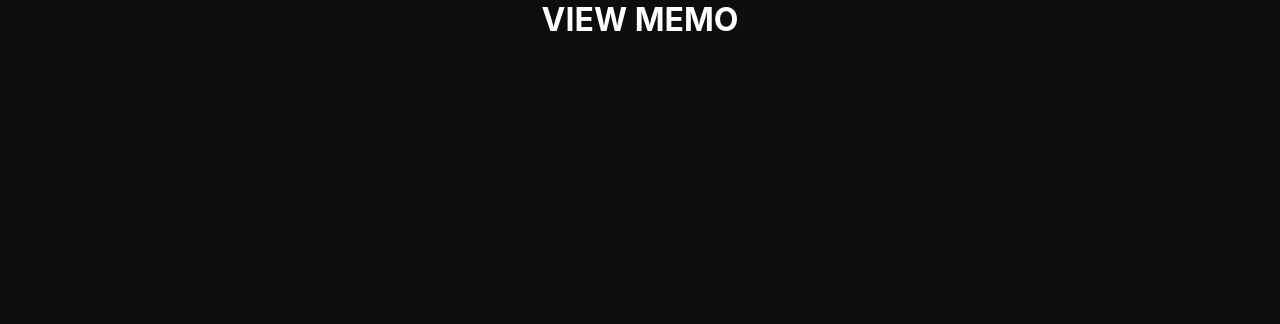
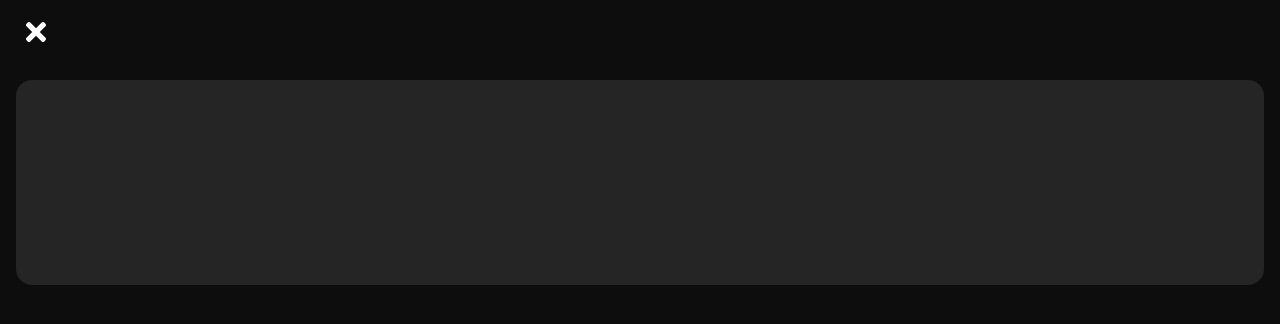
Before and after one commit to weirdry/react-memo, a React (Create React App) app: page /view-memo in a window 1280 px wide. Shown: the top 324 px of the page. Built offline with nearby package versions, Linux system fonts and the light colour scheme; a web font is replaced by a local one.

Commit message:
card component & memo item component modigied

```diff
--- a/package.json
+++ b/package.json
@@ -13,6 +13,7 @@
     "@types/react-dom": "^18.0.6",
     "@types/react-redux": "^7.1.24",
     "@types/react-router-dom": "^5.3.3",
+    "@types/uuid": "^8.3.4",
     "react": "^18.2.0",
     "react-dom": "^18.2.0",
     "react-redux": "^8.0.4",
@@ -21,6 +22,7 @@
     "styled-components": "^5.3.5",
     "token-transformer": "^0.0.27",
     "typescript": "^4.8.3",
+    "uuid": "^9.0.0",
     "web-vitals": "^2.1.4"
   },
   "scripts": {
--- a/src/components/card/card.component.tsx
+++ b/src/components/card/card.component.tsx
@@ -1,17 +1,32 @@
-import { ReactNode } from 'react'
+import { ReactNode, MouseEvent } from 'react'
 
 import { CardContainer } from './card.styles'
 
+export type CardType = 'list' | 'detailed'
+
 type CardProps = {
+	cardType: CardType
+	isClickable: boolean
+	handleClick?: (e: MouseEvent<HTMLDivElement>) => void
 	children: ReactNode | null
 }
 
 export default function Card(props: CardProps) {
-	const { children } = props
+	const { cardType, isClickable, handleClick, children } = props
 
-	return <CardContainer>{children}</CardContainer>
+	return (
+		<CardContainer
+			cardType={cardType}
+			isClickable={isClickable}
+			onClick={handleClick}
+		>
+			{children}
+		</CardContainer>
+	)
 }
 
 Card.defaultProps = {
+	cardType: 'list',
+	isClickable: false,
 	children: null,
 }
--- a/src/components/card/card.styles.ts
+++ b/src/components/card/card.styles.ts
@@ -1,10 +1,23 @@
-import styled from 'styled-components'
+import styled, { css } from 'styled-components'
+
+import { CardType } from './card.component'
 
 import '../../assets/tokens/variables.css'
 
-export const CardContainer = styled.div`
+type CardContainerProps = {
+	cardType: CardType
+	isClickable: boolean
+}
+
+export const CardContainer = styled.div<CardContainerProps>`
 	width: 100%;
-	min-height: 4rem;
+	min-height: ${(props) => (props.cardType === 'list' ? `4rem` : `12.825rem;`)};
+
+	${(props) =>
+		props.isClickable &&
+		css`
+			cursor: pointer;
+		`}
 
 	padding: var(--padding-card-container);
 	border-radius: var(--radii-card-container);
--- a/src/components/memo-item/memo-item.component.tsx
+++ b/src/components/memo-item/memo-item.component.tsx
@@ -1,21 +1,29 @@
+import { MouseEvent } from 'react'
+import { useNavigate } from 'react-router-dom'
+
 import Card from '../card/card.component'
 
 import { ContentContainer } from './memo-item.styles'
 
 type MemoItemProps = {
-	title: string
-	body: string
+	title?: string
+	body?: string
 	date: string
 }
 
 export default function MemoItem(props: MemoItemProps) {
 	const { title, body, date } = props
 
+	const navigate = useNavigate()
+
+	const handleClick = (e: MouseEvent<HTMLDivElement>): void =>
+		navigate('/view-memo')
+
 	return (
-		<Card>
+		<Card isClickable handleClick={handleClick}>
 			<ContentContainer>
-				<h3>{title}</h3>
-				<p>{body}</p>
+				{title && <h3>{title}</h3>}
+				{body && <p>{body}</p>}
 				<span>{date}</span>
 			</ContentContainer>
 		</Card>
--- a/src/components/memo-list/memo-list.component.tsx
+++ b/src/components/memo-list/memo-list.component.tsx
@@ -1,4 +1,4 @@
-import { Memo } from '../../store/reducers/memo/memoSlice'
+import { Memo } from '../../store/memo/memoSlice'
 import Accordion from '../accordion/accordion.component'
 import MemoItem from '../memo-item/memo-item.component'
 
--- a/src/routes/create-memo/create-memo.component.tsx
+++ b/src/routes/create-memo/create-memo.component.tsx
@@ -1,10 +1,10 @@
 import { useState, MouseEvent, ChangeEvent, FormEvent } from 'react'
 import { useNavigate } from 'react-router-dom'
 
-import { Memo } from '../../store/reducers/memo/memoSlice'
+import { Memo } from '../../store/memo/memoSlice'
 
 import { useAppDispatch } from '../../store/store'
-import { addMemo } from '../../store/reducers/memo/memoSlice'
+import { addMemo } from '../../store/memo/memoSlice'
 
 import ToolBar from '../../components/tool-bar/tool-bar.component'
 import IconButton from '../../components/icon-button/icon-button.component'
@@ -15,6 +15,7 @@ import { CreateMemoContainer } from './create-memo.styles'
 
 export default function CreateMemo() {
 	const [memo, setMemo] = useState<Memo>({
+		id: '',
 		title: '',
 		body: '',
 		createdAt: new Date().toLocaleDateString('ko-KR', {
@@ -63,7 +64,7 @@ export default function CreateMemo() {
 				/>
 
 				<div className="body-container">
-					<Card>
+					<Card cardType="detailed">
 						<div className="inputs-container">
 							<Input
 								inputType="title"
--- a/src/routes/create-memo/create-memo.styles.ts
+++ b/src/routes/create-memo/create-memo.styles.ts
@@ -1,6 +1,4 @@
 import styled from 'styled-components'
-
-import { CardContainer } from '../../components/card/card.styles'
 
 export const CreateMemoContainer = styled.div`
 	width: 100%;
@@ -20,9 +18,6 @@ export const CreateMemoContainer = styled.div`
 
 		padding: 1rem 1rem 3rem 1rem;
 
-		${CardContainer} {
-			min-height: 12.825rem;
-
 		.inputs-container {
 			width: 100%;
 			/* height: 100%; */
@@ -31,5 +26,4 @@ export const CreateMemoContainer = styled.div`
 			gap: 2rem;
 		}
 	}
-	}
 `
--- a/src/routes/home/home.component.tsx
+++ b/src/routes/home/home.component.tsx
@@ -3,7 +3,7 @@ import { useNavigate } from 'react-router-dom'
 
 import { useSelector } from 'react-redux'
 
-import { selectMemo } from '../../store/reducers/memo/memoSlice'
+import { selectMemo } from '../../store/memo/memoSlice'
 
 import ToolBar from '../../components/tool-bar/tool-bar.component'
 import IconButton from '../../components/icon-button/icon-button.component'
--- a/src/routes/view-memo/view-memo.component.tsx
+++ b/src/routes/view-memo/view-memo.component.tsx
@@ -1,9 +1,32 @@
+import { MouseEvent } from 'react'
+import { useNavigate } from 'react-router-dom'
+
+import ToolBar from '../../components/tool-bar/tool-bar.component'
+import IconButton from '../../components/icon-button/icon-button.component'
+import Card from '../../components/card/card.component'
+
 import { ViewMemoContainer } from './view-memo.styles'
 
 export default function ViewMemo() {
+	const navigate = useNavigate()
+
+	const handleBackwards = (e: MouseEvent<HTMLButtonElement>) => navigate('/')
+
 	return (
 		<ViewMemoContainer>
-			<h1>VIEW MEMO</h1>
+			<ToolBar
+				isLeftSideOn
+				leftSideChildren={
+					<IconButton icon="close" handleClick={handleBackwards} />
+				}
+				// rightSideChildren={<IconButton icon="confirm" type="submit" />}
+			/>
+
+			<div className="body-container">
+				<Card cardType="detailed">
+					<div className="inputs-container"></div>
+				</Card>
+			</div>
 		</ViewMemoContainer>
 	)
 }
--- a/src/routes/view-memo/view-memo.styles.ts
+++ b/src/routes/view-memo/view-memo.styles.ts
@@ -1,4 +1,6 @@
 import styled from 'styled-components'
+
+import { CardContainer } from '../../components/card/card.styles'
 
 export const ViewMemoContainer = styled.div`
 	width: 100%;
@@ -8,4 +10,20 @@ export const ViewMemoContainer = styled.div`
 	flex-direction: column;
 	align-items: center;
 	justify-content: flex-start;
+
+	.body-container {
+		width: 100%;
+
+		padding: 1rem 1rem 3rem 1rem;
+
+		${CardContainer} {
+			.inputs-container {
+				width: 100%;
+				/* height: 100%; */
+				display: flex;
+				flex-direction: column;
+				gap: 2rem;
+			}
+		}
+	}
 `
--- a/src/store/reducers/memo/memoSlice.ts
+++ b/src/store/memo/memoSlice.ts
@@ -1,8 +1,10 @@
 import { createSlice, createSelector, PayloadAction } from '@reduxjs/toolkit'
+import { v4 as uuidv4 } from 'uuid'
 
-import { RootState, AppDispatch, GetAppState } from '../../store'
+import { RootState, AppDispatch, GetAppState } from '../store'
 
 export type Memo = {
+	id: string
 	title: string
 	body: string
 	createdAt: string
@@ -45,7 +47,9 @@ export const addMemo =
 	(memoToAdd: Memo) =>
 	(dispatch: AppDispatch, getState: GetAppState): void => {
 		const memoList = selectMemoList(getState())
-		const newMemoList = [...memoList, memoToAdd]
+		const memoId = uuidv4()
+
+		const newMemoList = [...memoList, { ...memoToAdd, id: memoId }]
 		dispatch(setMemoList(newMemoList))
 	}
 
--- a/src/store/store.ts
+++ b/src/store/store.ts
@@ -1,7 +1,7 @@
 import { configureStore, combineReducers } from '@reduxjs/toolkit'
 import { TypedUseSelectorHook, useDispatch, useSelector } from 'react-redux'
 
-import memoReducer from './reducers/memo/memoSlice'
+import memoReducer from './memo/memoSlice'
 
 export type RootState = ReturnType<typeof rootReducer>
 
```
Also changed, not shown: 1 other file (tests, documents, lock files or other folders). Lines whose indentation alone changed are shown as unchanged.
